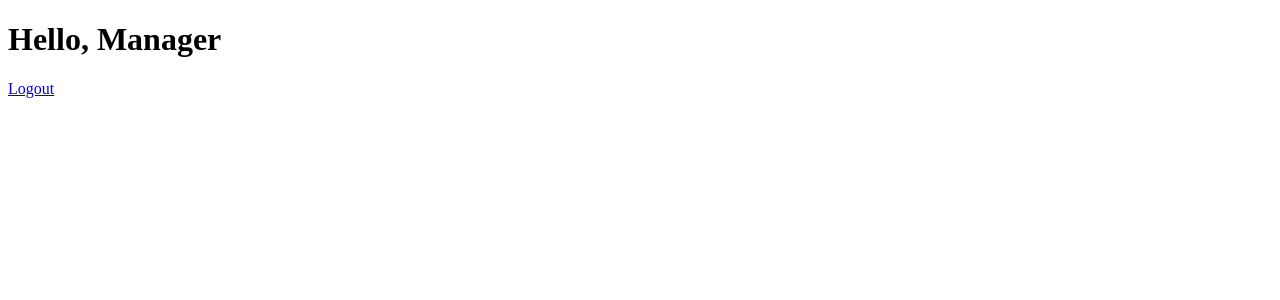
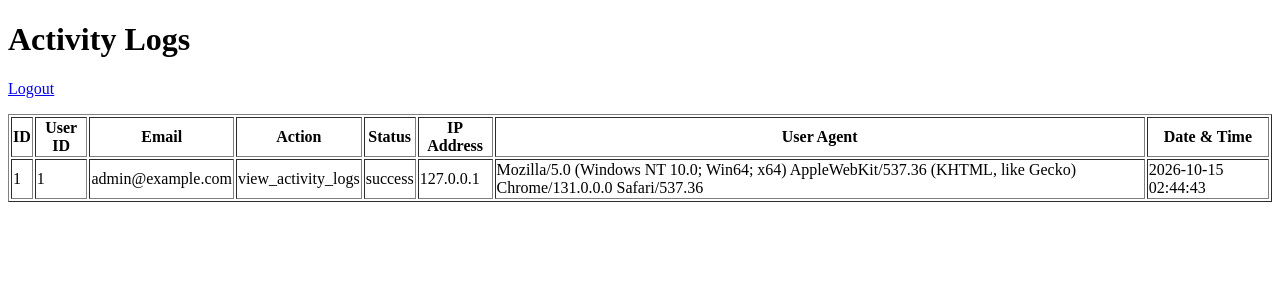
Before and after one commit to KYLLETAAL09/IT34A, a PHP site: page /it34a/app/manager/index.php in a window 1280 px wide. Shown: the top 300 px of the page. Run offline with PHP 8.4, Linux system fonts and the light colour scheme; a user stored in the database is signed in; data that the repository does not hold is empty.

Commit message:
Added hasActiveUserSession

```diff
--- a/app/admin/index.php
+++ b/app/admin/index.php
@@ -1,7 +1,7 @@
 <?php
 
 require_once '../../config/config.php';
-require_once '../../config/function.php';
+
 
 requireRole('admin');
 
--- a/app/manager/index.php
+++ b/app/manager/index.php
@@ -1,12 +1,144 @@
+<?php
+
+require_once '../../config/config.php';
+
+
+requireRole('admin');
+
+logActivity(
+    $pdo,
+    $_SESSION['user_id'],
+    $_SESSION['user_email'],
+    'view_activity_logs'
+);
+
+//  Get All Activity Logs
+
+$stmt = $pdo->query("
+    SELECT
+        activity_log_id,
+        user_id,
+        user_email,
+        activity_log_action,
+        activity_log_status,
+        activity_log_ip_address,
+        activity_log_user_agent,
+        activity_log_created_at
+
+    FROM activity_logs
+
+    ORDER BY activity_log_created_at DESC
+");
+
+$activities = $stmt->fetchAll(PDO::FETCH_ASSOC);
+
+?>
+
 <!DOCTYPE html>
 <html lang="en">
+
 <head>
+
     <meta charset="UTF-8">
-    <meta name="viewport" content="width=device-width, initial-scale=1.0">
-    <title>Document</title>
+
+    <meta
+        name="viewport"
+        content="width=device-width, initial-scale=1"
+    >
+
+    <title>Activity Logs</title>
+
 </head>
+
 <body>
-    <h1>Hello, Manager</h1>
-    <a href="../../auth/signout.php">Logout</a>
+
+    <h1>Activity Logs</h1>
+
+    <p>
+        <a href="./../auth/signout.php">Logout</a>
+    </p>
+
+
+    <table border="1">
+
+        <thead>
+
+            <tr>
+                <th>ID</th>
+                <th>User ID</th>
+                <th>Email</th>
+                <th>Action</th>
+                <th>Status</th>
+                <th>IP Address</th>
+                <th>User Agent</th>
+                <th>Date & Time</th>
+            </tr>
+
+        </thead>
+
+
+        <tbody>
+
+            <?php foreach ($activities as $activity): ?>
+
+                <tr>
+
+                    <td>
+                        <?= htmlspecialchars(
+                            $activity['activity_log_id']
+                        ) ?>
+                    </td>
+
+                    <td>
+                        <?= htmlspecialchars(
+                            $activity['user_id']
+                        ) ?>
+                    </td>
+
+                    <td>
+                        <?= htmlspecialchars(
+                            $activity['user_email']
+                        ) ?>
+                    </td>
+
+                    <td>
+                        <?= htmlspecialchars(
+                            $activity['activity_log_action']
+                        ) ?>
+                    </td>
+
+                    <td>
+                        <?= htmlspecialchars(
+                            $activity['activity_log_status']
+                        ) ?>
+                    </td>
+
+                    <td>
+                        <?= htmlspecialchars(
+                            $activity['activity_log_ip_address']
+                        ) ?>
+                    </td>
+
+                    <td>
+                        <?= htmlspecialchars(
+                            $activity['activity_log_user_agent']
+                        ) ?>
+                    </td>
+
+                    <td>
+                        <?= htmlspecialchars(
+                            $activity['activity_log_created_at']
+                        ) ?>
+                    </td>
+
+                </tr>
+
+            <?php endforeach; ?>
+
+        </tbody>
+
+    </table>
+
 </body>
+
 </html>
--- a/auth/signout.php
+++ b/auth/signout.php
@@ -1,5 +1,5 @@
 <?php
-require_once __DIR__ . '../../config/config.php';
+require_once __DIR__ . '/../config/config.php';
 
 if(isset($_SESSION['user_id'])){
     logActivity(
@@ -10,6 +10,8 @@ if(isset($_SESSION['user_id'])){
         'success'
     );
 }
+
+endUserSession($pdo);
 $_SESSION =[];
 session_destroy();
 
--- a/config/config.php
+++ b/config/config.php
@@ -1,18 +1,16 @@
 <?php
 session_start();
-
 require_once(__DIR__ . '/../functions/activity.php');
+require_once(__DIR__ . '/../functions/sessions.php');
 require_once(__DIR__ . '/../functions/auth.php');
 require_once(__DIR__ . '/../functions/redirect.php');
-require_once(__DIR__ . '/../functions/session.php');
-
 
 //define('', '');
 
-define('BASE_URL','http://localhost/IT34A');
+define('BASE_URL','http://localhost/it34a');
 
 define('DB_HOST','localhost');
-define('DB_NAME','IT34A_lab_db');
+define('DB_NAME','it34_lab_db');
 define('DB_USER','root');
 define('DB_PASS','');
 
--- /dev/null
+++ b/functions/activity.php
@@ -0,0 +1,44 @@
+<?php
+    function logActivity($pdo,$user_id,$user_email,$action, $status='success'){
+        try{
+            // Get client IP Address
+            $ip = $_SERVER['HTTP_X_FORWARDED_FOR'] ?? $_SERVER['REMOTE_ADDR'] ?? 'Unknown';
+
+            //String to Array
+            if (strpos($ip,',') !== false){
+                $ip = trim(explode(',', $ip)[0]);
+            }
+
+            // Get user agent (browser)
+            $user_agent = substr($_SERVER['HTTP_USER_AGENT'] ?? 'Unknown',0,255);
+
+            // Application query #1
+            $stmt = $pdo->prepare("
+                INSERT INTO activity_logs(
+                    user_id,
+                    user_email,
+                    activity_log_action,
+                    activity_log_status,
+                    activity_log_ip_address,
+                    activity_log_user_agent
+                ) VALUES (?,?,?,?,?,?)
+            ");
+
+            // Execute the INSERT
+            $success = $stmt->execute([
+                $user_id,
+                $user_email,
+                $action,
+                $status,
+                $ip,
+                $user_agent
+            ]);
+
+            return $success;
+
+        } catch (PDOException $e){
+            error_log("Activity Log Error:" . $e->getMessage());
+            return false;
+        }
+    }
+?>
--- a/functions/auth.php
+++ b/functions/auth.php
@@ -1,61 +1,68 @@
 <?php
 
-function redirect($path){
-    header("Location: ".BASE_URL.$path);
-    exit;
-}
-
-function loginUser($pdo, $login, $password){
-    // Application query #2
+function loginUser($pdo, $login, $password) {
     $sql = "
         SELECT
             user_id,
+            user_email,
             user_username,
-            user_email,
             user_password,
             user_role
         FROM users
-        WHERE user_email = :login
-            OR user_username = :login
-            LIMIT 1
+        WHERE user_email = :email
+           OR user_username = :username
+        LIMIT 1
+    ";
 
-    ";
-    $stmt = $pdo->prepare($sql) ;
-    $stmt->execute([':login' => $login]);
+    $stmt = $pdo->prepare($sql);
+    $stmt->execute([
+        ':email' => $login,
+        ':username' => $login
+    ]);
 
-    $user = $stmt->fetch();
+    $user = $stmt->fetch(PDO::FETCH_ASSOC);
 
-    if(!$user){
+    if (!$user) {
         return false;
     }
 
-
-    if(!password_verify($password, $user['user_password'])){
+    if (!password_verify($password, $user['user_password'])) {
         return false;
     }
 
-    //Session Variables
+    // Check if the user already has an active session
+    if (hasActiveUserSession($pdo, $user['user_id'])) {
+        return 'active_session';
+    }
+
+    // Prevent session fixation
+    session_regenerate_id(true);
+
+    // Session variables
     $_SESSION['user_id'] = $user['user_id'];
     $_SESSION['user_email'] = $user['user_email'];
     $_SESSION['user_username'] = $user['user_username'];
     $_SESSION['user_role'] = $user['user_role'];
+
+    // Initialize session in database
+    $_SESSION['session_id'] = startUserSession($pdo);
+
     return true;
 }
 
-function requireLogin(){
-    if(!isset($_SESSION['user_id'])){
-    header('Location: '.BASE_URL.'/index.php');
-    exit;
+function requireLogin() {
+    if (!isset($_SESSION['user_id'])) {
+        header('Location: ' . BASE_URL . 'index.php');
+        exit;
     }
 }
 
-function requireRole($role){
+function requireRole($role) {
     requireLogin();
 
-    if($_SESSION ['user_role'] !== $role){
+    if ($_SESSION['user_role'] !== $role) {
         http_response_code(403);
-        die("Access Denied");
+        exit('Access Denied');
     }
 }
-
 ?>
--- a/functions/redirect.php
+++ b/functions/redirect.php
@@ -0,0 +1,8 @@
+<?php
+
+function redirect($path){
+    header("Location: ".BASE_URL.$path);
+    exit;
+}
+
+?>
--- a/functions/sessions.php
+++ b/functions/sessions.php
@@ -1,7 +1,7 @@
 <?php
 
 // Start user session
-function satartUsersSession($pdo){
+function startUserSession($pdo){
 
     if(!isset($_SESSION['user_id'])){
         return false;
@@ -10,29 +10,23 @@ function satartUsersSession($pdo){
     $user_id = $_SESSION['user_id'];
 
     $stmt = $pdo->prepare("
-       INSERT INTO user_sessions(
-           user_id,
-           session_start
-        )
-        VALUES(
+        INSERT INTO user_sessions(
+            user_id,
+            session_start
+        ) VALUES (
             :user_id,
             NOW()
         )
+
     ");
 
     $stmt->execute([
-        'user_id' => $user_id
+        ':user_id' => $user_id
     ]);
 
     return $pdo->lastInsertId();
 }
-
-// End user session
-function endUsersSession($pdo){
-    if(!isset($_SESSION['session_id'])){
-        return false;
-    }
-
+function endUserSession($pdo){
 
     $session_id = $_SESSION['session_id'];
 
@@ -42,15 +36,35 @@ function endUsersSession($pdo){
             session_end=NOW(),
             session_duration=TIMESTAMPDIFF(
                 SECOND,
-                session,
+                session_start,
                 NOW()
             )
         WHERE session_id = :session_id
     ");
 
-     return $stmt->execute([
+    return $stmt->execute([
         'session_id' => $session_id
-     ]);
+    ]);
+
 }
 
+
+// Function check user for active session
+function hasActiveUserSession($pdo, $user_id){
+    $stmt = $pdo->prepare("
+        SELECT session_id
+        FROM user_sessions
+        WHERE user_id = :user_id
+        AND session_end IS NULL
+        LIMIT 1
+    ");
+
+    $stmt->execute([
+        'user_id' => $user_id
+    ]);
+
+    return (bool) $stmt->fetchColumn();
+}
+
+
 ?>
```
Also changed, not shown: config/function.php (deleted, +0 -61 lines), config/functions.php (deleted, +0 -8 lines), index.php (+16 -3 lines), test/activity-logger.php (renamed from functions/activity-logger.php), test/test-logger.php (renamed from functions/test-logger.php).
